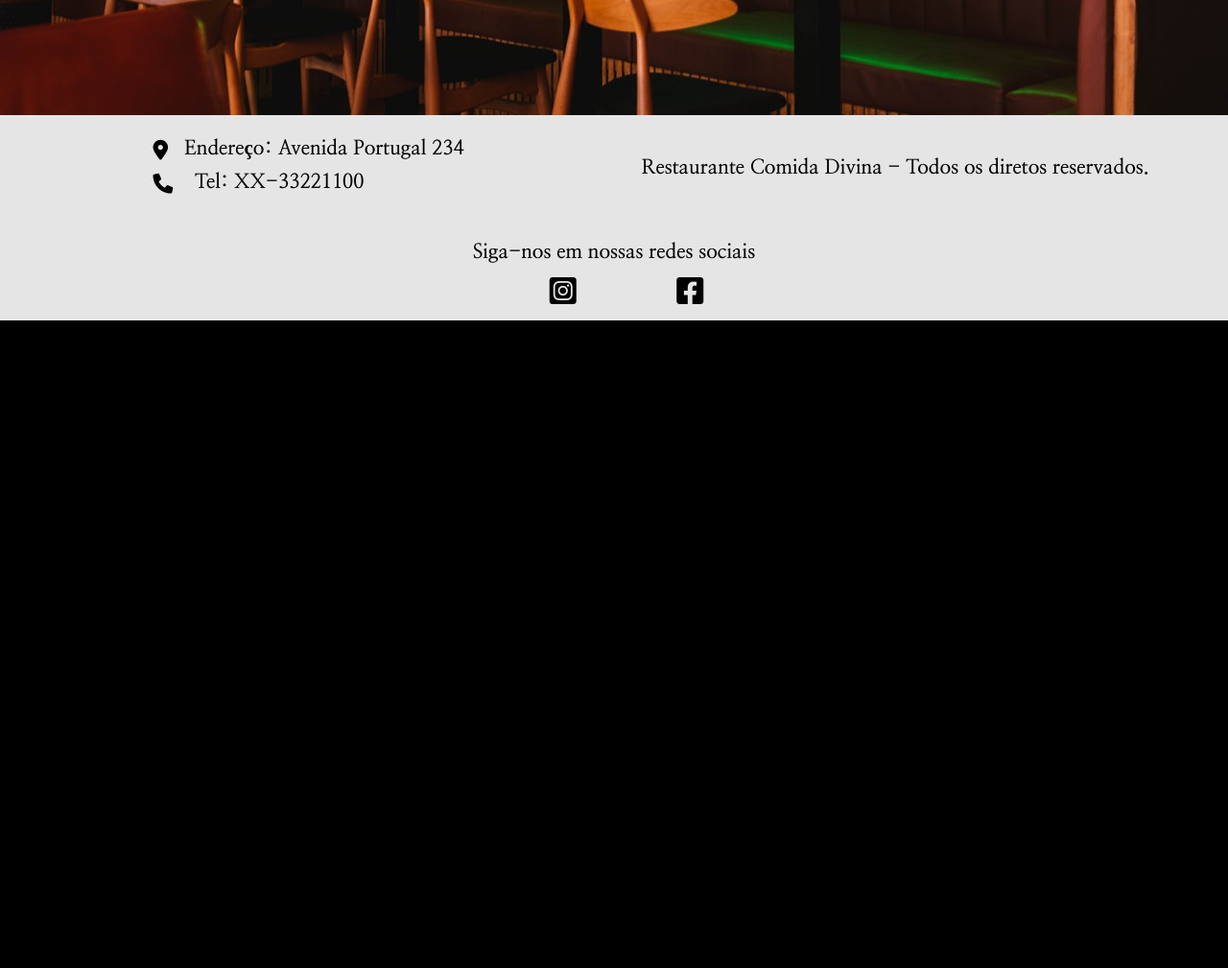
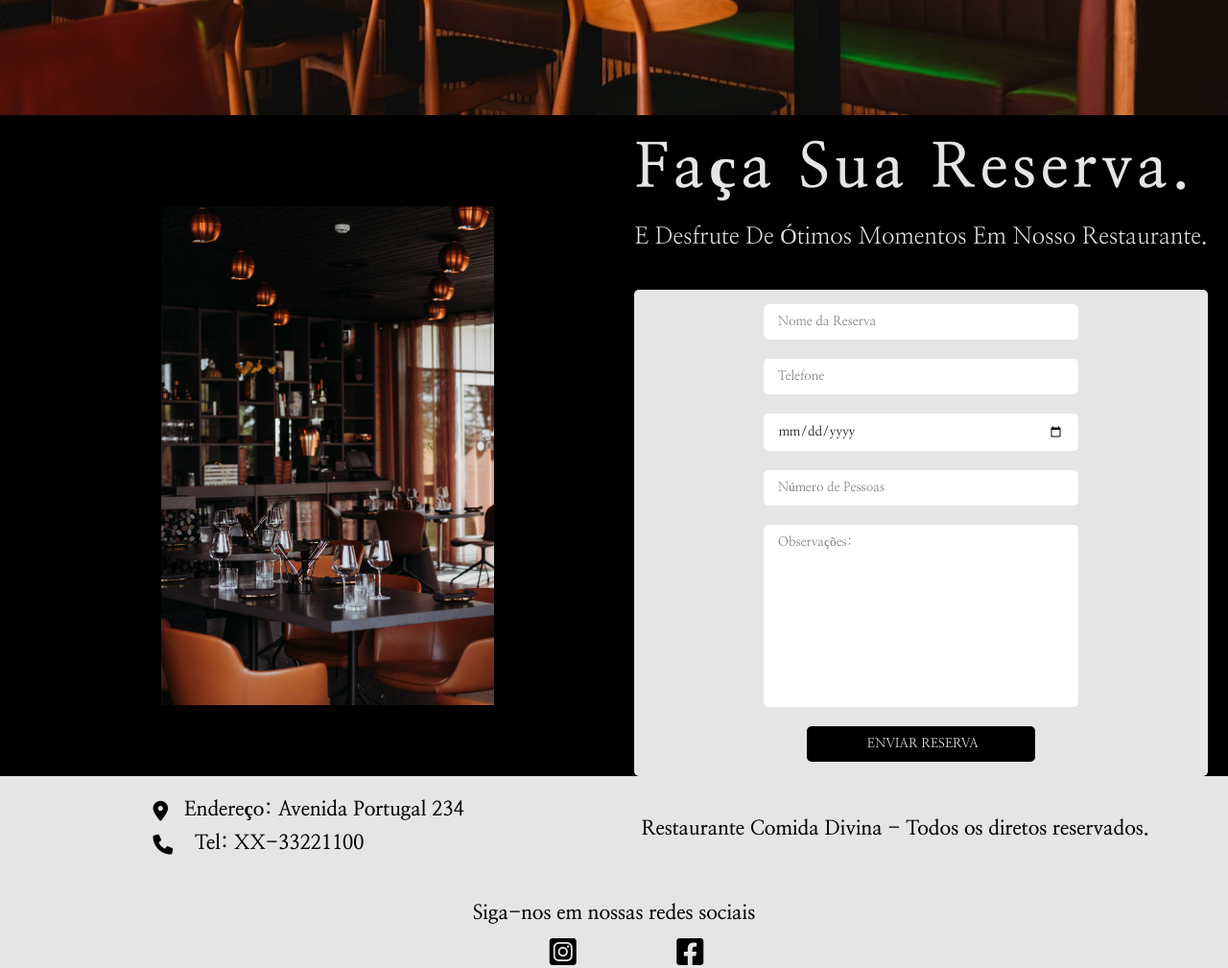
Before and after one commit to jgmouradev/Menu-Mobile, a plain HTML site: page reservas.html in a window 1280 px wide. Shown: the part 680-1689 px from the top of the page at 96% size. Before the commit the page ends 1014 px from the top, so only its background shows below. Drawn offline with Linux system fonts and the light colour scheme.

Commit message:
Finalizando Seção de Reservas do site.

```diff
--- a/reservas.html
+++ b/reservas.html
@@ -24,14 +24,31 @@
           <div class="line3"></div>
         </div>
         <ul class="nav-list">
-          <li><a href="#">Inicio</a></li>
+          <li><a href="/index.html">Inicio</a></li>
           <li><a href="#">Cardápio</a></li>
-          <li><a href="#">Reservas</a></li>
+          <li><a href="/reservas.html">Reservas</a></li>
           <li><a href="#">Contato</a></li>
         </ul>
       </nav>
       </header>
     <main class="main_reservas"></main>
+    <section class="reservas">
+      <div class="container">
+        <img src="/images/reservas01.jpg" alt="">
+        <div class="reservas_form">
+          <h1>Faça sua reserva.</h1>
+          <p>E desfrute de ótimos momentos em nosso restaurante.</p>
+          <form>
+            <input type="text" placeholder="Nome da Reserva">
+            <input type="text" placeholder="Telefone">
+            <input type="date" name="" id="" placeholder="Data da Reserva">
+            <input type="number" name="" id="" placeholder="Número de Pessoas">
+            <textarea name="" id="" cols="30" rows="10" placeholder="Observações:"></textarea>
+            <input type="button" value=" Enviar Reserva">
+          </form>
+        </div>
+      </div>
+    </section>
 
     <footer>
       <div class="container">
--- a/style.css
+++ b/style.css
@@ -239,3 +239,92 @@ footer .container{
   background-size: cover;
   height: 88vh;
 }
+.reservas .container{
+  display: flex;
+  justify-content:center;
+  align-items: center;
+  flex-wrap: wrap;
+
+}
+.reservas img{
+  width: 50vw;
+  height: 65vh;
+  margin-top: 60px;
+  margin-bottom: 40px;
+  object-fit: contain;
+}
+.reservas_form h1{
+  color: #e5e5e5;
+  text-transform: capitalize;
+  font-size: 4rem;
+  font-family: 'Nanum Myeongjo', serif;
+  font-weight: 600;
+  letter-spacing: 5px;
+  line-height:7rem;
+
+}
+.reservas_form p{
+  color: #e5e5e5;
+  text-transform: capitalize;
+  font-size: 1.5rem;
+  font-family: 'Nanum Myeongjo', serif;
+}
+.reservas_form form{
+  display: flex;
+  background:#e5e5e5;
+  border-radius: 5px;
+  flex-direction: column;
+  align-items: center;
+  margin-top: 40px;
+  font-family: 'Nanum Myeongjo', serif;
+}
+input[type="text"]{
+  width: 50%;
+  padding: 10px 15px;
+  margin: 5px;
+  margin-top: 15px;
+  border-radius: 5px;
+  border: none;
+  font-family: 'Nanum Myeongjo', serif;
+}
+input[type="date"]{
+  width: 50%;
+  padding: 10px 15px;
+  margin: 5px;
+  margin-top: 15px;
+  border-radius: 5px;
+  border: none;
+  font-family: 'Nanum Myeongjo', serif;
+}
+input[type="number"]{
+  width: 50%;
+  padding: 10px 15px;
+  margin: 5px;
+  margin-top: 15px;
+  border-radius: 5px;
+  border: none;
+  font-family: 'Nanum Myeongjo', serif;
+}
+textarea{
+   width: 50%;
+  padding: 10px 15px;
+  margin: 5px;
+  margin-top: 15px;
+  border-radius: 5px;
+  border: none;
+  resize: none;
+  font-family: 'Nanum Myeongjo', serif;
+}
+input[type="button"]{
+  width: 40%;
+  color:white;
+  background: black;
+  text-transform: uppercase;
+  padding: 10px 15px;
+  margin: 5px;
+  margin-top: 15px;
+  margin-bottom: 15px;
+  border-radius: 5px;
+  border: none;
+  font-family: 'Nanum Myeongjo', serif;
+}
```
